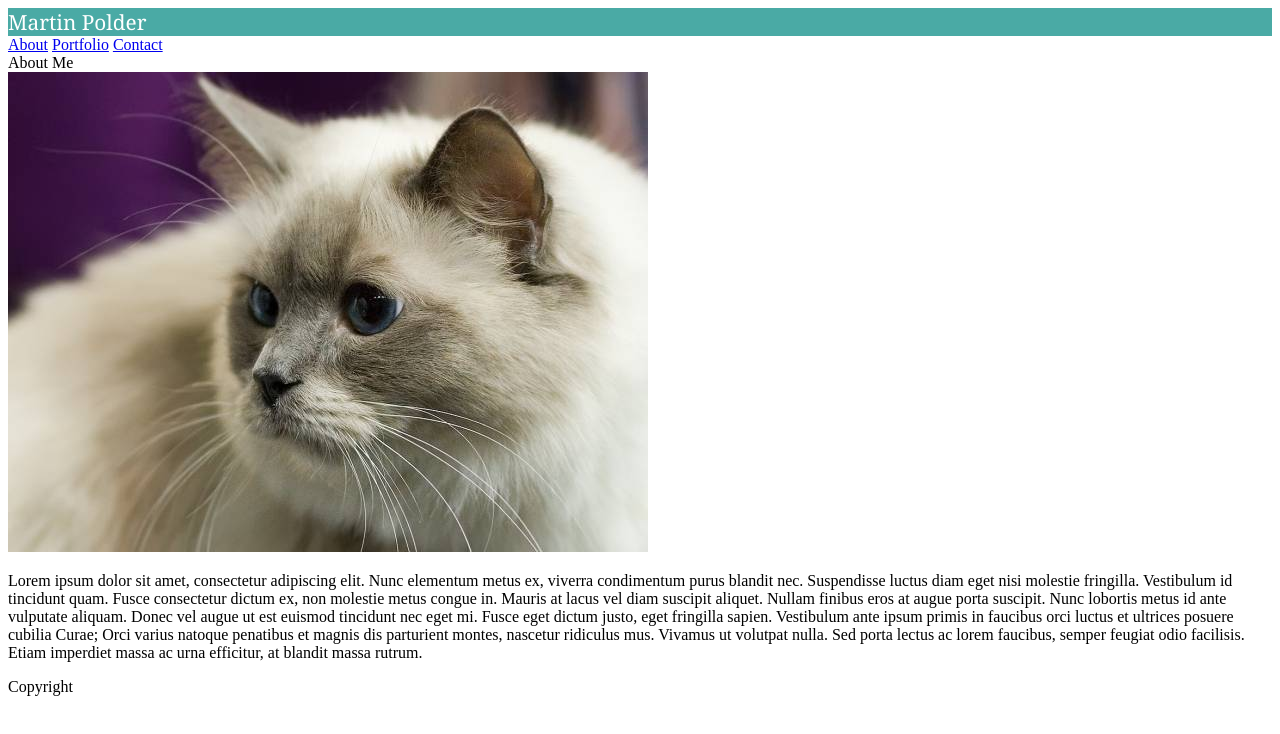
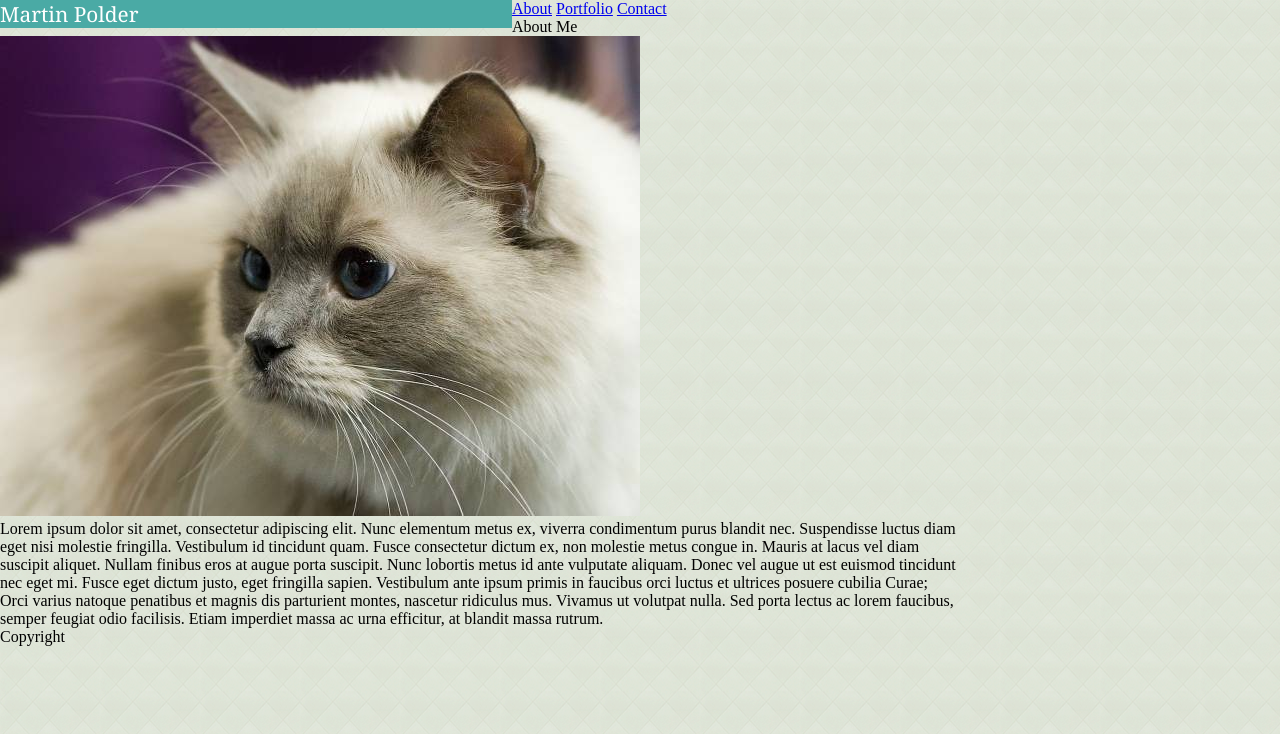
Before and after one commit to martinpolder/Basic-Portfolio, a plain HTML site: page index.html in a window 1280 px wide. Drawn offline with Linux system fonts and the light colour scheme.

Commit message:
Updated assets and CSS

```diff
--- a/assets/css/style.css
+++ b/assets/css/style.css
@@ -1,14 +1,38 @@
 * {
     box-sizing: border-box;
+    margin: 0;
+    padding: 0;
 
 
 }
 
+html {
+    height: 100%;
+
+
+}
+
+body {
+    background-image: url(/assets/images/background.png);
+
+}
 
 #title {
     background-color:#4aaaa5;
     color: white;
     font-family: Georgia, 'Times New Roman', Times, serif;
     font-size: 130%;
+    float: left;
+    width: 40%;
 
 }
+
+#nav {
+    float: right;
+}
+
+#pagebody {
+    margin: ;
+    width: 960px;
+
+}
--- a/index.html
+++ b/index.html
@@ -17,19 +17,17 @@
 
     <!-- Name -->
      <header>
-        <section id="title">
+        <div id="title">
             Martin Polder
-        </section>
+        </div>
 
 
     <!-- Nav Links -->
 
-        <nav>
-        <section id="links">
+        <nav class="nav">
         <a href="#">About</a>
         <a href="#">Portfolio</a>
         <a href="#">Contact</a>
-        </section>
         </nav>
 
 
@@ -38,9 +36,9 @@
 <!-- Biography And Portrait -->
     <section id="pagebody">
 
-     <section id="bodytitle">
+     <div id="bodytitle">
          About Me
-     </section>
+     </div>
 
      <img src="assets/images/Headshot.jpg" alt="A very handsome man">
 
```
Also changed, not shown: contact.html (+5 -5 lines), assets/images/background.png (added).
